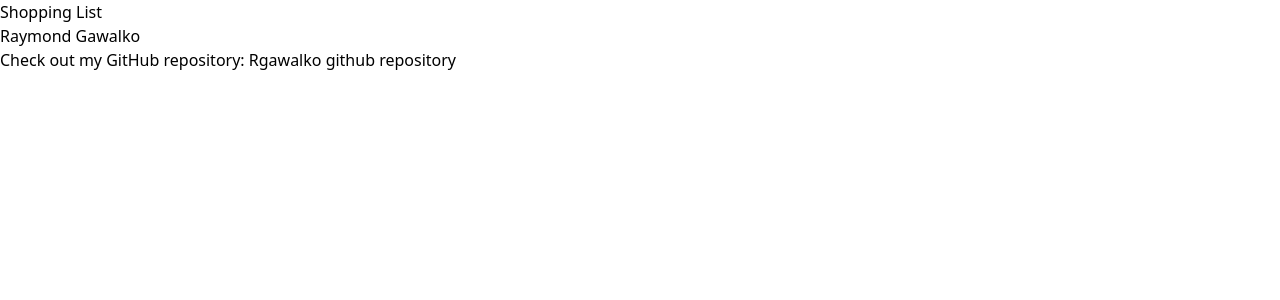
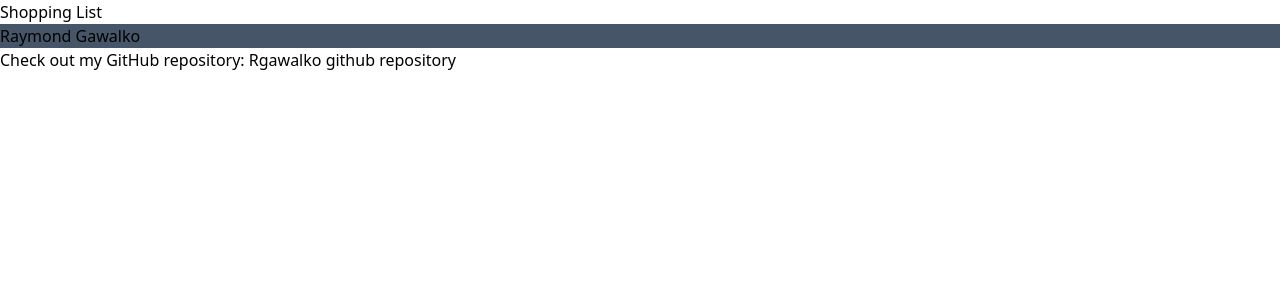
Before and after one commit to rgawalko/cprg306-assignments, a Next.js app: page /week-2 in a window 1280 px wide. Shown: the top 300 px of the page. Built offline with nearby package versions, Linux system fonts and the light colour scheme.

Commit message:
Update student-info.js

```diff
--- a/app/week-2/student-info.js
+++ b/app/week-2/student-info.js
@@ -5,7 +5,7 @@ import Link from 'next/link';
 export default function StudentInfo() {
   return (
     <div>
-      <h2>Raymond Gawalko</h2>
+      <h2 className = "bg-slate-600">Raymond Gawalko</h2>
       <p>
         Check out my GitHub repository:{" "}
         <Link href="https://github.com/rgawalko/cprg306-assignments">
```
